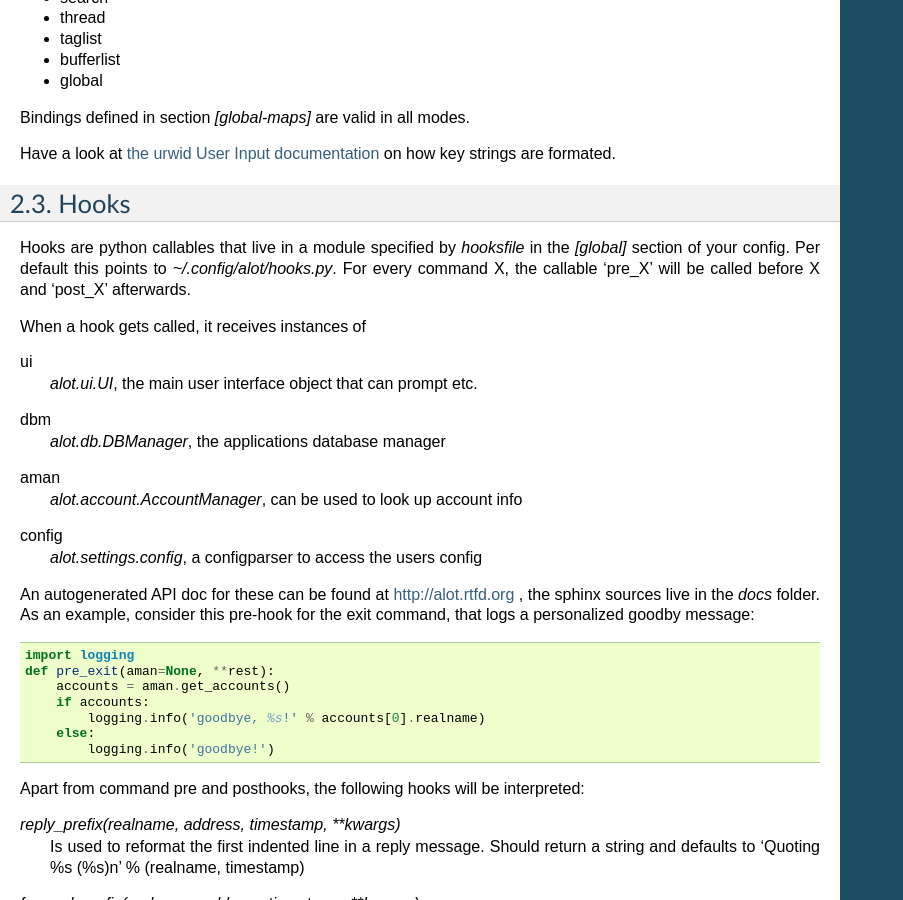
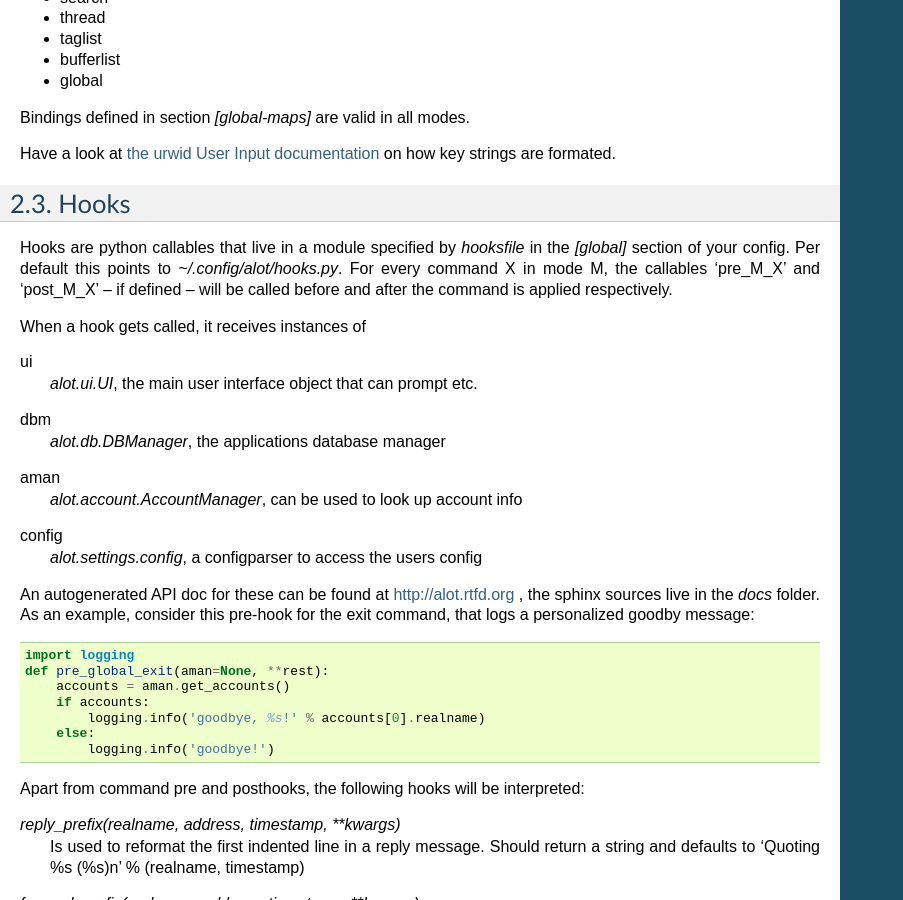
Before and after one commit to pazz/alot, a Sphinx documentation site: the page built from docs/user/source/configuration.rst, in a window 1280 px wide and 900 px high, scrolled down 1903 px. Shown: the whole window, without its empty margins (0-903 px from the left). Built offline with Sphinx 7.4.7, drawn with Linux system fonts in a browser that asks for light colours.

Commit message:
new naming convention for pre/post command hooks
command names alone do not uniquely determine a command
as we do have several differend Commands registered with the same name
but for different modes. pre and post hooks are from now on named

[pre|post]_[modestring]_[commandname].

This commit adjusts the lookup code for command hooks and corrects the
user docs accordingly.
closes #282

```diff
--- a/docs/user/source/configuration.rst
+++ b/docs/user/source/configuration.rst
@@ -124,10 +124,10 @@ Have a look at `the urwid User Input documentation <http://excess.org/urwid/wiki
 
 Hooks
 =====
-Hooks are python callables that live in a module specified by
-`hooksfile` in the `[global]` section of your config. Per default this points
-to `~/.config/alot/hooks.py`.
-For every command X, the callable 'pre_X' will be called before X and 'post_X' afterwards.
+Hooks are python callables that live in a module specified by `hooksfile` in the `[global]`
+section of your config. Per default this points to `~/.config/alot/hooks.py`.
+For every command X in mode M, the callables 'pre_M_X' and 'post_M_X'
+-- if defined -- will be called before and after the command is applied respectively.
 
 When a hook gets called, it receives instances of
 
@@ -146,7 +146,7 @@ As an example, consider this pre-hook for the exit command,
 that logs a personalized goodby message::
 
     import logging
-    def pre_exit(aman=None, **rest):
+    def pre_global_exit(aman=None, **rest):
         accounts = aman.get_accounts()
         if accounts:
             logging.info('goodbye, %s!' % accounts[0].realname)
```
Also changed, not shown: 1 other file.
